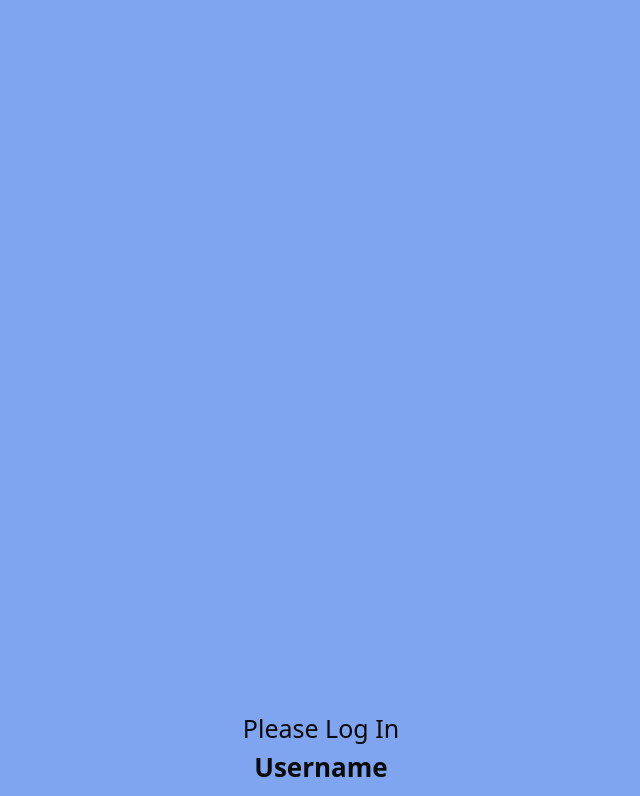
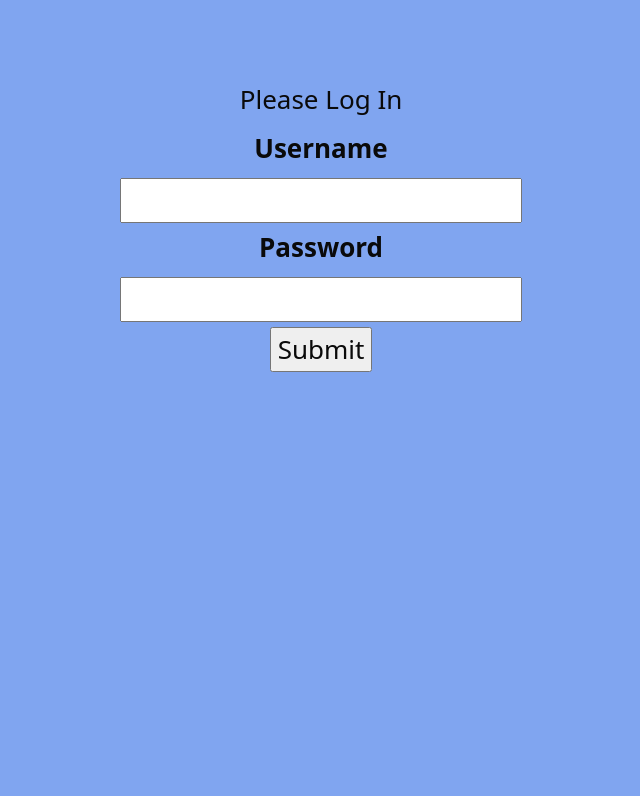
Before and after one commit to lwcreel/HealthCarePortal, a React (Create React App) app: page /login/false in a window 1280 px wide. Shown: the top 796 px of the page, without its empty margins (319-959 px from the left). Built offline with nearby package versions, Linux system fonts and the light colour scheme.

Commit message:
fixing formatting, refactoring

```diff
--- a/src/App.js
+++ b/src/App.js
@@ -1,4 +1,4 @@
-import LandingPage from "./LandingPage.js";
+import LandingPage from "./components/LandingPage.js";
 import './App.css';
 import { BrowserRouter, Route, Routes } from 'react-router-dom';
 import Login from "./components/Auth/LoginPage.js";
--- a/src/components/Admin/AdminDashboard.js
+++ b/src/components/Admin/AdminDashboard.js
@@ -4,13 +4,14 @@ import { Link } from 'react-router-dom';
 import  medLogo  from './../../resources/med-bottle-logo.jpg'
 import  reportLogo  from './../../resources/report-logo.png'
 
+// TODO: Convert dashboards to navbar
 
 export default function AdminDashboard() {
   return (
 
     <Container fluid >
       <Row>
-        <h2>Admin Dashboard</h2>
+        <p>Admin Dashboard</p>
       </Row>
       <Row>
         <Col md={6}><Link to="/admin/medicine"><img className="Link-logo" src={medLogo} alt="Update Med Data"/></Link></Col>
--- a/src/components/Admin/AdminMedDashboard.js
+++ b/src/components/Admin/AdminMedDashboard.js
@@ -6,7 +6,7 @@ export default function AdminMedDashboard() {
   return (
     <Container fluid>
       <Row>
-        <h2>Medicine Operations</h2>
+        <p>Medicine Operations</p>
       </Row>
       <Row>
         <Col md={4}><Link to="/admin/medicine/add">Add Medicine</Link></Col>
--- a/src/components/Admin/AdminReportDashboard.js
+++ b/src/components/Admin/AdminReportDashboard.js
@@ -6,7 +6,7 @@ export default function AdminReportDashboard() {
   return (
     <Container fluid>
       <Row>
-        <h2>Generate Reports</h2>
+        <p>Generate Reports</p>
       </Row>
       <Row>
         <Col md={4}><Link to="/admin/reports/stock">Stock Report</Link></Col>
--- a/src/components/Auth/LoginPage.css
+++ /dev/null
@@ -1,7 +0,0 @@
-.login-wrapper {
-    display: flex;
-    flex-direction: column;
-    align-items: center;
-    margin-top: 50%;
-    margin-bottom: 50%;
-}
--- a/src/components/Auth/LoginPage.js
+++ b/src/components/Auth/LoginPage.js
@@ -1,7 +1,6 @@
 import React from 'react';
 import { Container, Row } from 'react-bootstrap';
 import { loginUser } from '../../services/Auth/LoginService';
-import "./LoginPage.css"
 
 class Login extends React.Component {
 
@@ -33,9 +32,9 @@ class Login extends React.Component {
   render() {
     return (
       <Container fluid>
-        <div className="login-wrapper">
+        <div>
           <Row>
-            <h1>Please Log In</h1>
+            <p>Please Log In</p>
           </Row>
           <form onSubmit={this.onSubmit}>
             <Row>
--- a/src/LandingPage.js
+++ b/src/components/LandingPage.js
@@ -1,13 +1,13 @@
-import userLogo from './resources/User-Logo.jpg';
-import adminLogo from './resources/Admin-Logo.jpg';
-import logo from './resources/App-Logo.png';
+import userLogo from '../resources/User-Logo.jpg';
+import adminLogo from '../resources/Admin-Logo.jpg';
+import logo from '../resources/App-Logo.png';
 import { Container, Row, Col } from 'react-bootstrap';
 import { Link } from 'react-router-dom';
 
 function LandingPage() {
 
     return (
-        <Container fluid>
+        <Container>
             <Row>
                 <Col style={{ padding: 10 }}>
                     <img src={logo}
@@ -18,13 +18,13 @@ function LandingPage() {
             </Row>
 
             <Row>
-                <Col md={6}>
+                <Col lg={6}>
                     <Link to="/login/false">
                         <img className="Link-logo" src={userLogo} alt="User Portal Icon" />
                     </Link>
                     <h4>User Login</h4>
                 </Col>
-                <Col md={6}>
+                <Col lg={6}>
                     <Link to="/login/true">
                         <img className="Link-logo" src={adminLogo} alt="Admin Portal Icon" />
                     </Link>
```
